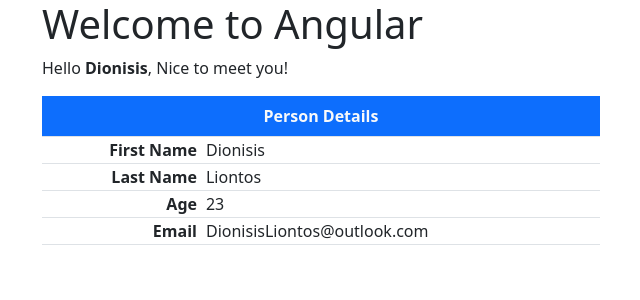
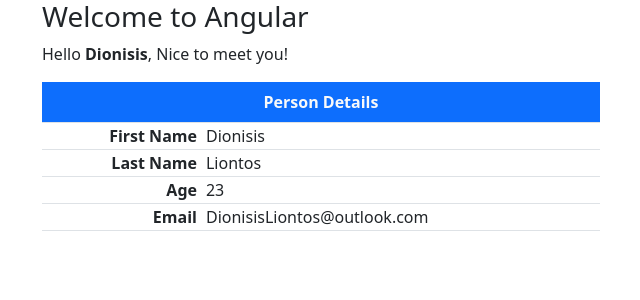
Before and after one commit to LiontosDionisis/angular-introduction, an Angular app: page / in a window 1280 px wide. Shown: the top 300 px of the page, without its empty margins (40-680 px from the left). Built offline with nearby package versions, Linux system fonts and the light colour scheme.

Commit message:
new component

```diff
--- a/src/app/app.component.html
+++ b/src/app/app.component.html
@@ -6,10 +6,17 @@
   <title>Angular intro</title>
 </head>
 <body>
-      <div class="container">
-          <h1>Welcome to Angular</h1>
-          <p>Hello <strong>{{name}}</strong>, Nice to meet you!</p>
-          <app-person-table></app-person-table>
-      </div>
+
+
+  <div class="container ">
+    <h3>Welcome to Angular</h3>
+    <p>Hello <strong>{{name}}</strong>, Nice to meet you!</p>
+  </div>
+
+  <div class="container">
+       <app-person-table></app-person-table>
+  </div>
+
+
 </body>
 </html>
```
Also changed, not shown: 1 other file (tests, documents, lock files or other folders).
